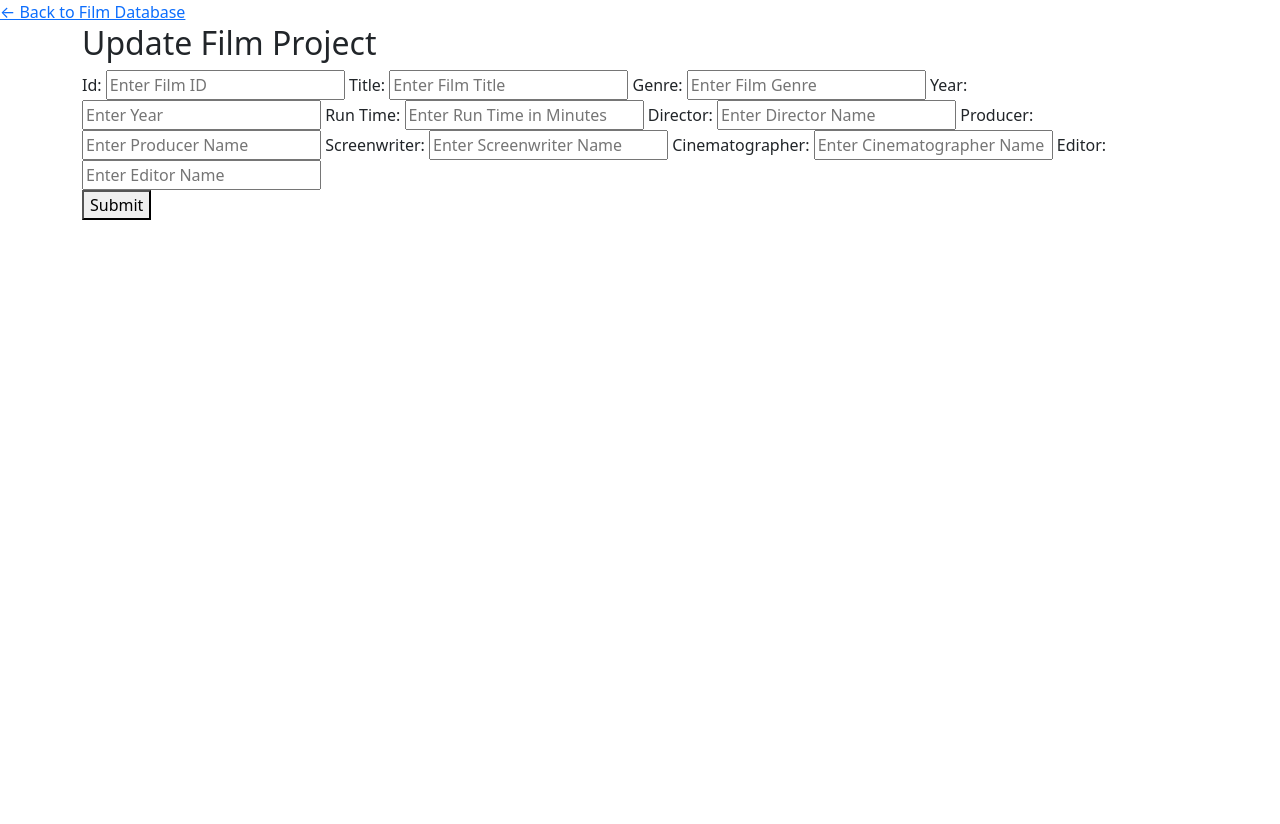
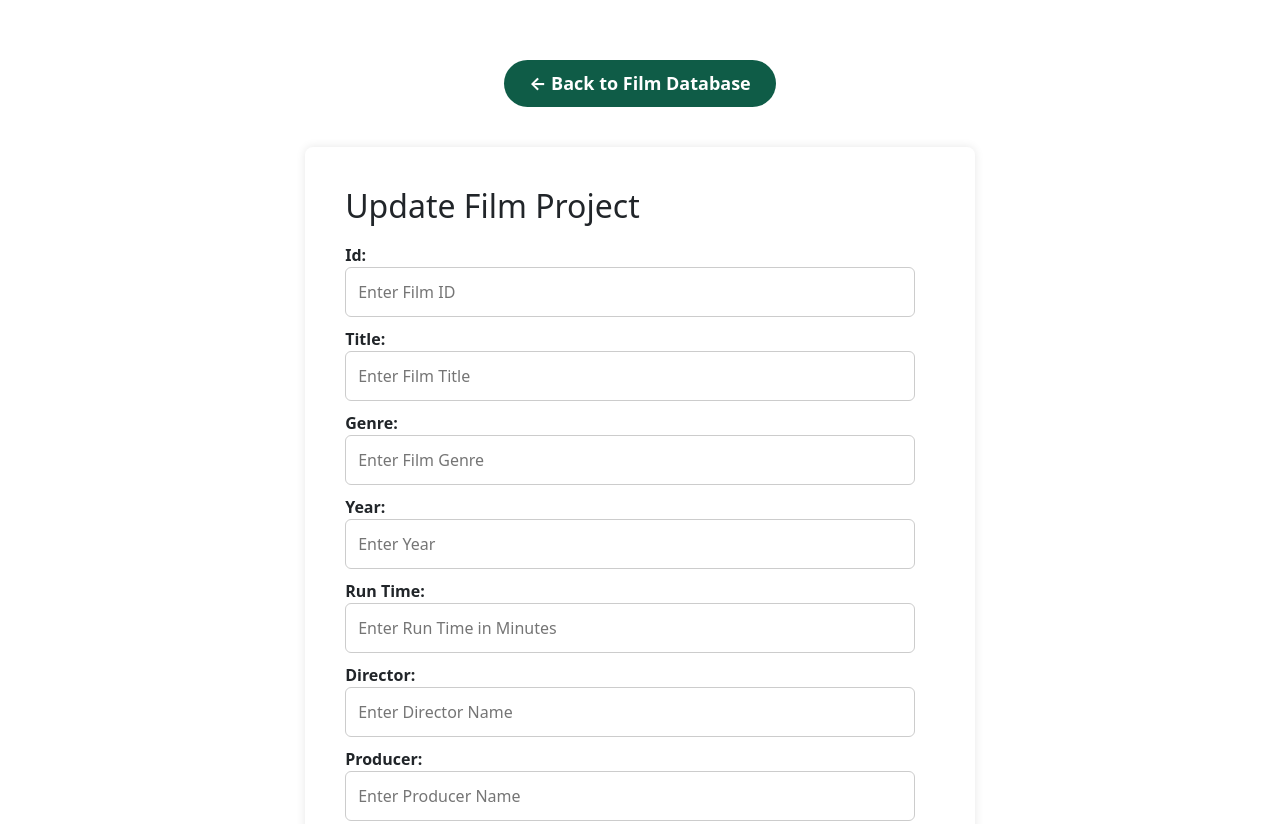
Before and after one commit to ncasey-ppu/CMPS480, a website: page updateMovies.html in a window 1280 px wide. Shown: the top 824 px of the page. Before the commit the page ends 800 px from the top, so only its background shows below. Drawn offline with nearby package versions, Linux system fonts and the light colour scheme.

Commit message:
Update updateMovies.html

```diff
--- a/updateMovies.html
+++ b/updateMovies.html
@@ -3,7 +3,7 @@
 <head>
     <meta charset="UTF-8">
     <meta name="viewport" content="width=device-width, initial-scale=1.0">
-    <link rel="stylesheet" href="/cmps480/styles.css">
+    <link rel="stylesheet" href="/cmps480/updateMovies.css">
     <link href="https://cdn.jsdelivr.net/npm/bootstrap@5.3.3/dist/css/bootstrap.min.css" rel="stylesheet" integrity="sha384-QWTKZyjpPEjISv5WaRU9OFeRpok6YctnYmDr5pNlyT2bRjXh0JMhjY6hW+ALEwIH" crossorigin="anonymous">
     <title>Update Film Project</title>
 </head>
```
